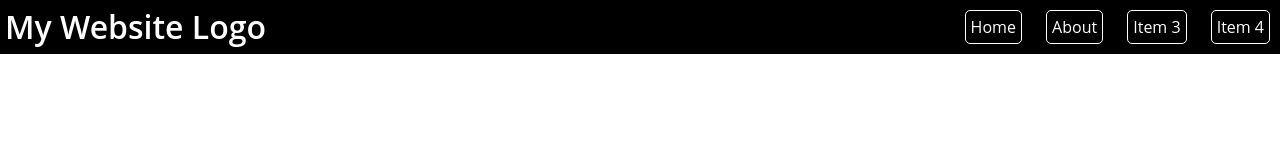
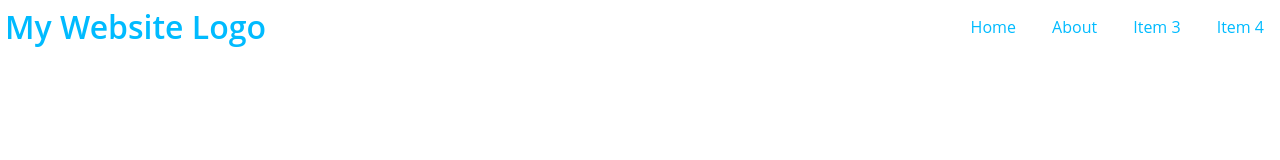
Before and after one commit to shailabhsm/MyProject, a plain HTML site: page index.html in a window 1280 px wide. Drawn offline with Linux system fonts and the light colour scheme.

Commit message:
Update style.css
Changed colors

```diff
--- a/style.css
+++ b/style.css
@@ -10,8 +10,8 @@ a {
 
 header {
     overflow: hidden;
-    background: #000000;
-    color: #ffffff;
+    background: ##FFC300;
+    color: #00BBFF;
     margin: 0;
     padding: 0;
 }
```
